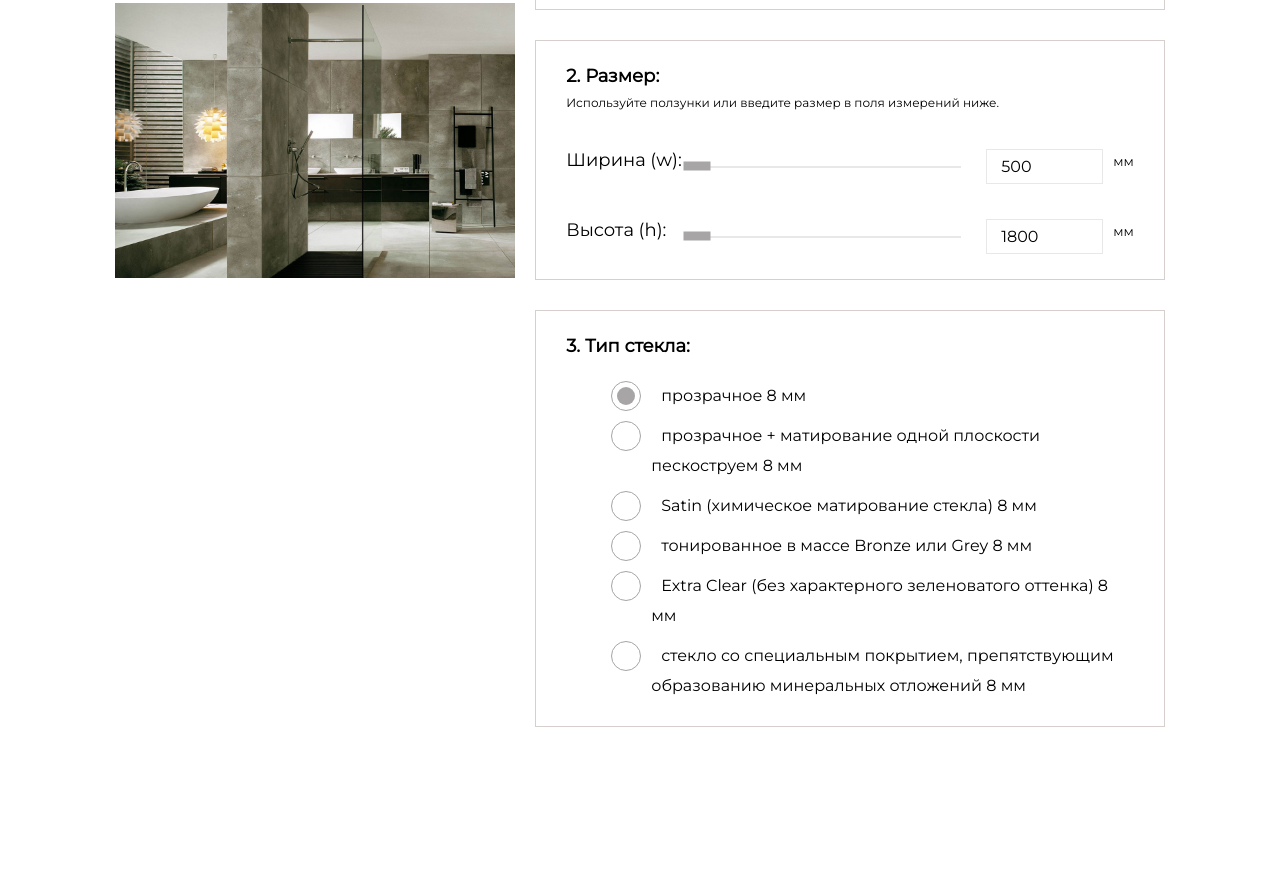
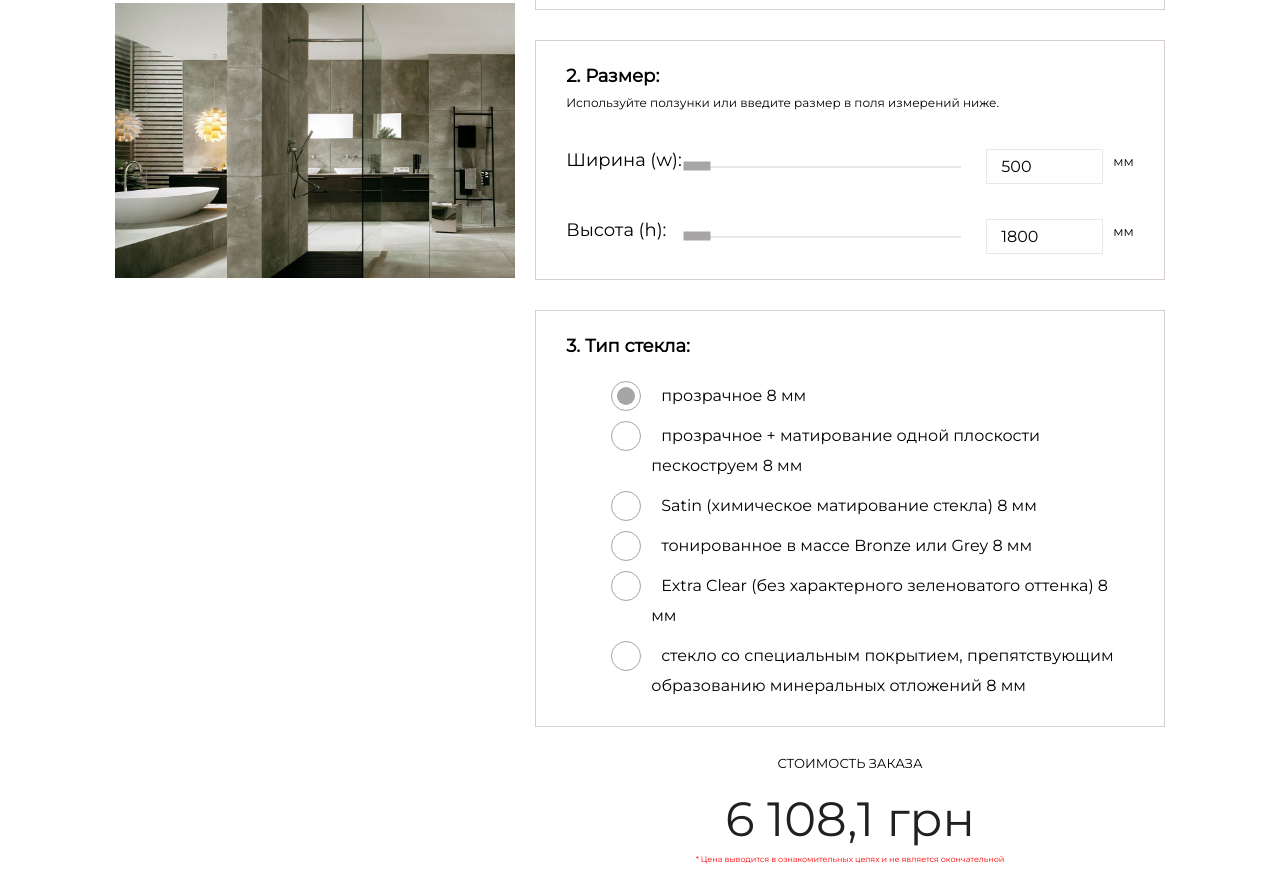
Before and after one commit to light-room/light-room.github.io, a plain HTML site: page index2.html in a window 1280 px wide. Shown: the part 493-1369 px from the top of the page. Before the commit the page ends 1220 px from the top, so only its background shows below. Drawn offline with Linux system fonts and the light colour scheme.

Commit message:
Update index2.html

```diff
--- a/index2.html
+++ b/index2.html
@@ -343,19 +343,19 @@
                                  <div class="cute-radio-button"><input type="radio" name="glass-type" value="130.5" id="glass-type-6" nice-var="glass-type" nice-type="стекло со специальным покрытием, препятствующим образованию минеральных отложений 8 мм"><label for="glass-type-6">стекло со специальным покрытием, препятствующим образованию минеральных отложений 8 мм</label></div>
                               </div>
                            </div>
-                           <!--<div class="result-block">
+                           <div class="result-block">
                               <p>СТОИМОСТЬ ЗАКАЗА</p>
                               <p class="price"><spec nice-curs="27"></spec> грн</p>
                               <p style="color: #ff0000;font-size: 8px;margin:10px auto">* Цена выводится в ознакомительных целях и не является окончательной</p>
                               <div style="clear: both;"></div>
-                              <div style="width:50%;padding:0;margin:10px 0;float:left">
+                              <!--<div style="width:50%;padding:0;margin:10px 0;float:left">
                                 <input type="text" style="width:90%;padding:10px 5px;margin:0" placeholder="Введите Ваше имя">
                               </div>
                               <div style="width:50%;padding:0;margin:10px 0;float:right">
                                 <input type="text" style="width:90%;padding:10px 5px;margin:0" placeholder="Введите Ваш телефон">
                               </div>
-                              <input class="call-nice-pop" type="button" value="Отправить заявку" onclick="alert(parseInt(document.querySelector('[nice-curs]').innerHTML.replace(/&amp;nbsp;/g,'')))">
-                           </div>-->
+                              <input class="call-nice-pop" type="button" value="Отправить заявку" onclick="alert(parseInt(document.querySelector('[nice-curs]').innerHTML.replace(/&amp;nbsp;/g,'')))">-->
+                           </div>
                         </div>
                      </div>
                   </div>
```
